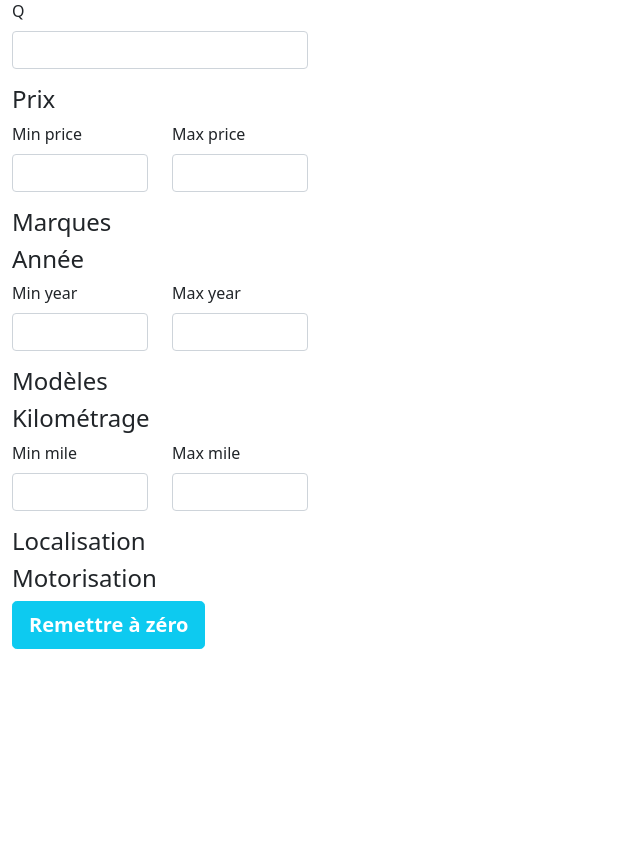
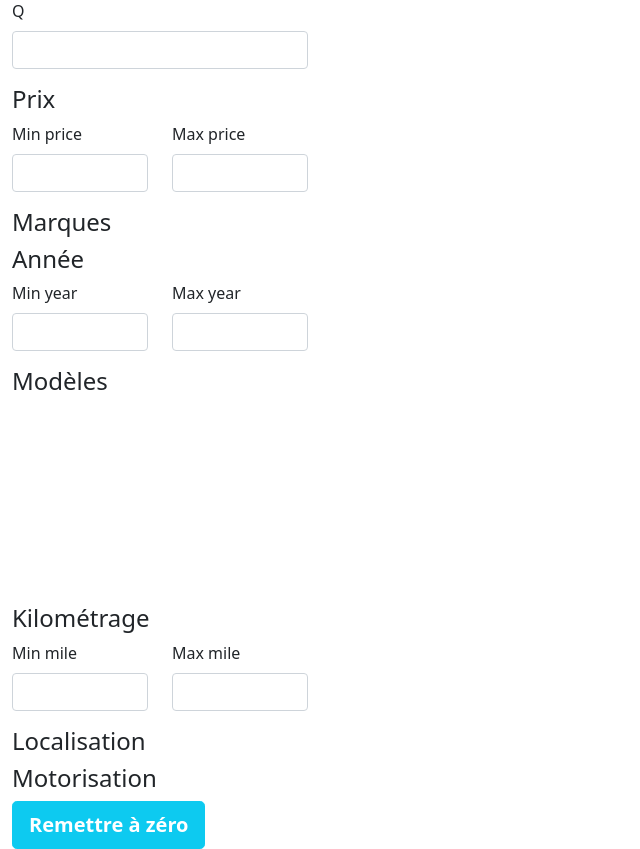
Before and after one commit to Yoh1/ATMCS, a Symfony app: template templates/research/index.html.twig in a window 1280 px wide. Shown: the part 17-866 px from the top of the page, without its empty margins (0-640 px from the left). Before the commit the page ends 666 px from the top, so only its background shows below. Run offline with Twig, Linux system fonts and the light colour scheme; the template is opened without the code that fills it, so the values that code supplies are empty; form fields are guessed from the names that the template uses; some libraries are stand-ins or nearby versions.

Commit message:
overflow sur les modèles

```diff
--- a/templates/research/_filter.html.twig
+++ b/templates/research/_filter.html.twig
@@ -32,6 +32,7 @@
     </div>
 
     <h4>Modèles</h4>
+    <div class="overflow-auto" style="height: 200px">
         {% for child in form.model %}
             {% if child.vars.value != '' %}
                 {{ form_row(child, {'label': child.vars.value }) }}
@@ -39,6 +40,7 @@
                 {{ form_row(child, {'label': 'Tous les modèles' }) }}
             {% endif %}
         {% endfor %}
+    </div>
 
     <h4>Kilométrage</h4>
     <div class="row">
```
Lines whose indentation alone changed are shown as unchanged.
